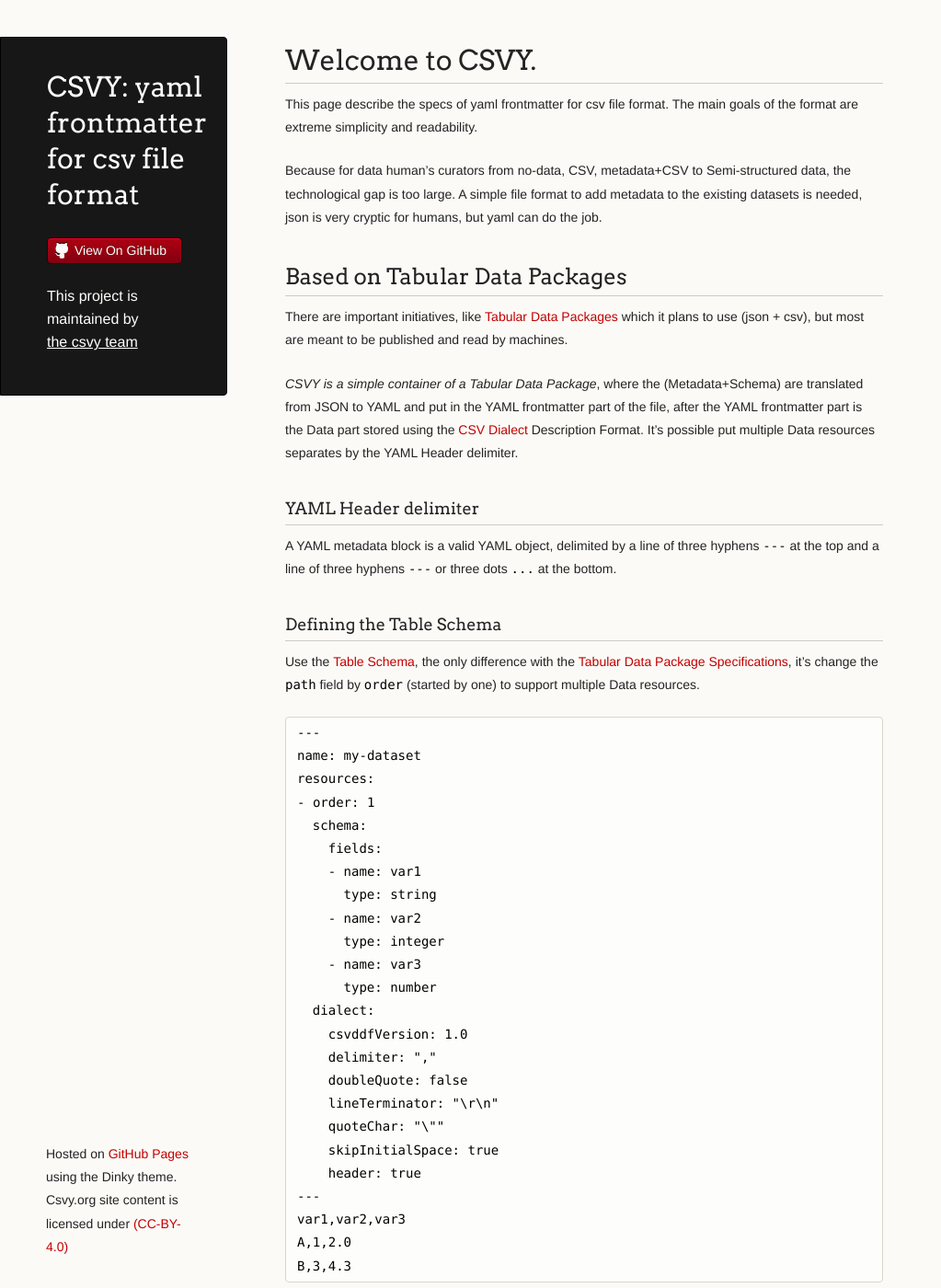
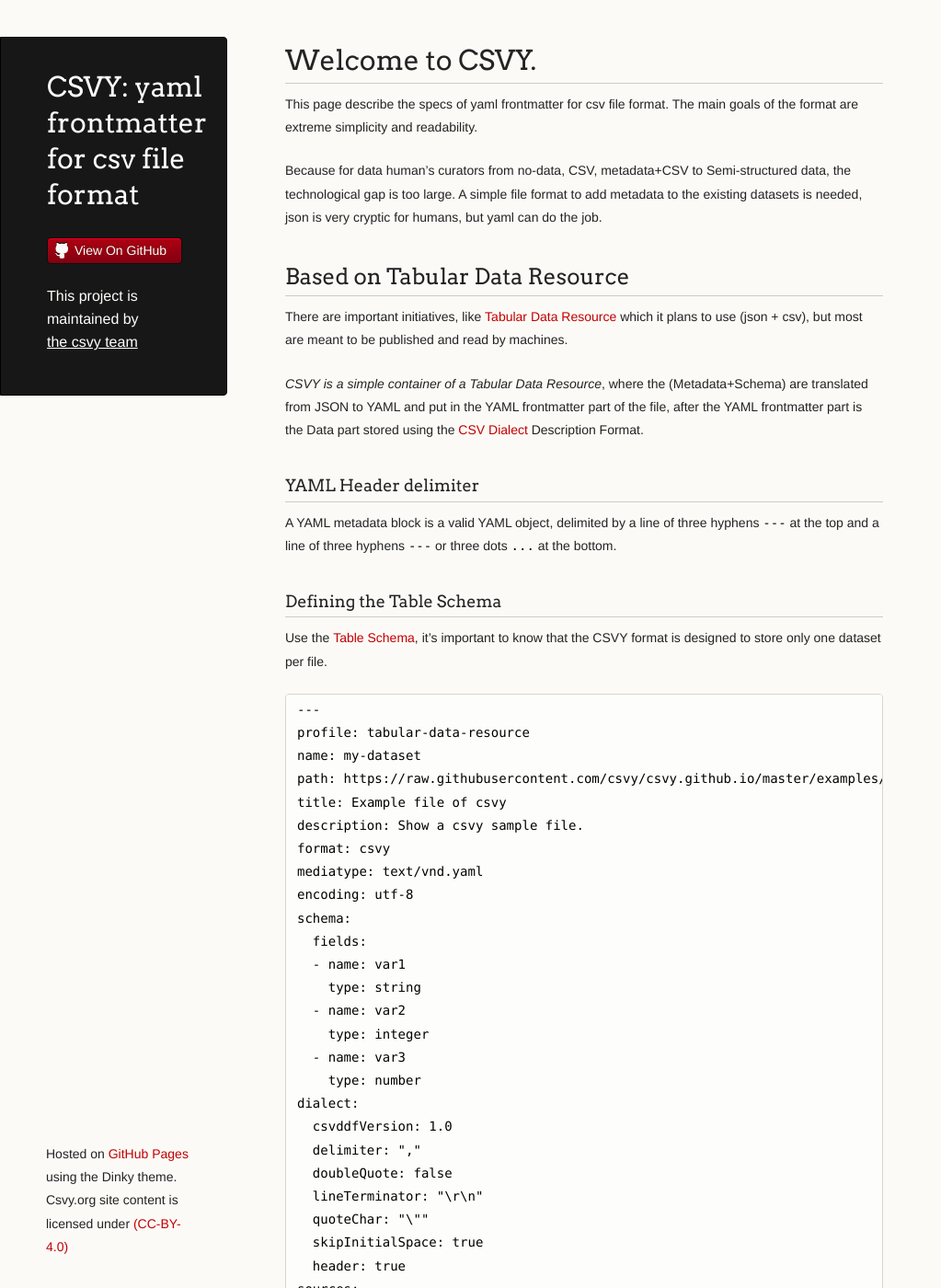
Before and after one commit to csvy/csvy.github.io, a Jekyll site: the page built from index.md, in a window 1280 px wide and 1400 px high. Shown: the whole window at 92% size, without its empty margins (0-1023 px from the left). Built offline with Jekyll 4.4.1, drawn with Linux system fonts in a browser that asks for light colours; our own code applies the rules of GitHub Pages for plain Markdown files; some of the changed text lies outside the part shown.

Commit message:
Fixed #19 (#20)
* Discard the idea that: CSVY is a simple container of a Tabular Data Package

* Added csvy sample file

````diff
--- a/index.md
+++ b/index.md
@@ -7,37 +7,50 @@
 
 Because for data human's curators from no-data, CSV, metadata+CSV to Semi-structured data, the technological gap is too large. A simple file format to add metadata to the existing datasets is needed, json is very cryptic for humans, but yaml can do the job.
 
-## Based on Tabular Data Packages
-There are important initiatives, like [Tabular Data Packages](http://frictionlessdata.io/guides/tabular-data-package/) which it plans to use (json + csv), but most are meant to be published and read by machines.
+## Based on Tabular Data Resource
+There are important initiatives, like [Tabular Data Resource](http://frictionlessdata.io/specs/tabular-data-resource/) which it plans to use (json + csv), but most are meant to be published and read by machines.
 
-_CSVY is a simple container of a Tabular Data Package_, where the (Metadata+Schema) are translated from JSON to YAML and put in the YAML frontmatter part of the file, after the YAML frontmatter part is the Data part stored using the [CSV Dialect](http://frictionlessdata.io/specs/csv-dialect/) Description Format. It's possible put multiple Data resources separates by the YAML Header delimiter.
+_CSVY is a simple container of a Tabular Data Resource_, where the (Metadata+Schema) are translated from JSON to YAML and put in the YAML frontmatter part of the file, after the YAML frontmatter part is the Data part stored using the [CSV Dialect](http://frictionlessdata.io/specs/csv-dialect/) Description Format.
 
 ### YAML Header delimiter
 A YAML metadata block is a valid YAML object, delimited by a line of three hyphens `---` at the top and a line of three hyphens `---` or three dots `...` at the bottom.
 
 ### Defining the Table Schema
-Use the [Table Schema](https://specs.frictionlessdata.io/table-schema/), the only difference with the [Tabular Data Package Specifications](https://specs.frictionlessdata.io/tabular-data-package/), it's change the `path` field by `order` (started by one) to support multiple Data resources.
+Use the [Table Schema](https://specs.frictionlessdata.io/table-schema/), it's important to know that the CSVY format is designed to store only one dataset per file.
 ```yaml
 ---
+profile: tabular-data-resource
 name: my-dataset
-resources:
-- order: 1
-  schema:
-    fields:
-    - name: var1
-      type: string
-    - name: var2
-      type: integer
-    - name: var3
-      type: number
-  dialect:
-    csvddfVersion: 1.0
-    delimiter: ","
-    doubleQuote: false
-    lineTerminator: "\r\n"
-    quoteChar: "\""
-    skipInitialSpace: true
-    header: true
+path: https://raw.githubusercontent.com/csvy/csvy.github.io/master/examples/example.csvy
+title: Example file of csvy
+description: Show a csvy sample file.
+format: csvy
+mediatype: text/vnd.yaml
+encoding: utf-8
+schema:
+  fields:
+  - name: var1
+    type: string
+  - name: var2
+    type: integer
+  - name: var3
+    type: number
+dialect:
+  csvddfVersion: 1.0
+  delimiter: ","
+  doubleQuote: false
+  lineTerminator: "\r\n"
+  quoteChar: "\""
+  skipInitialSpace: true
+  header: true
+sources:
+- title: The csvy specifications
+  path: http://csvy.org/
+  email: ''
+licenses:
+- name: CC-BY-4.0
+  title: Creative Commons Attribution 4.0
+  path: https://creativecommons.org/licenses/by/4.0/
 ---
 var1,var2,var3
 A,1,2.0
````
Also changed, not shown: 1 other file.
